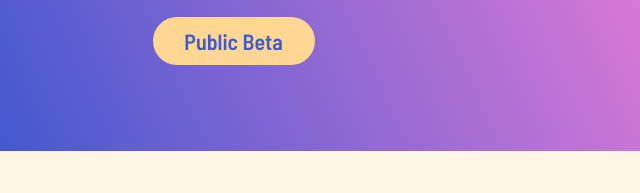
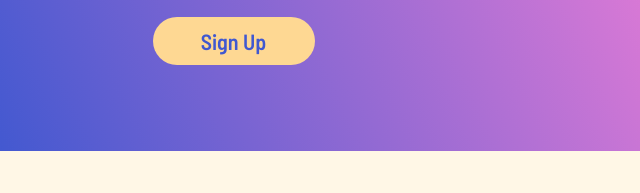
Before and after one commit to terminusdb/terminusdb-website, a plain HTML site: page community/index.html in a window 1280 px wide. Shown: the part 3332-3525 px from the top of the page, 15-655 px from the left. Drawn offline with Linux system fonts and the light colour scheme; a script that the page names is missing.

Commit message:
Changed Beta CTA
Changed Public Beta CTA to Sign Up

```diff
--- a/community/index.html
+++ b/community/index.html
@@ -141,7 +141,7 @@
 				<a href="https://dashboard.terminusdb.com/" class="button button--ghost button--small header__button button--hidden-mobile"><span class="button__text">Sign in</span></a>
 			</nav>
 
-			<a href="/pricing/" class="button button--full-width button--hidden-desktop"><span class="button__text">Public Beta</span></a>
+			<a href="/pricing/" class="button button--full-width button--hidden-desktop"><span class="button__text">Sign Up</span></a>
 		</div>
 		<div class="header__burger">
 			<button class="hamburger" type="button">
@@ -327,7 +327,7 @@
 						<p class="p interruption-strip__description">Create an account instantly and connect from anywhere. Start building data products.</p>
 						<a href="/pricing/" class="button">
 							<span class="button__text">
-								Public Beta
+								Sign Up
 							</span>
 						</a>
 					</div>
```
